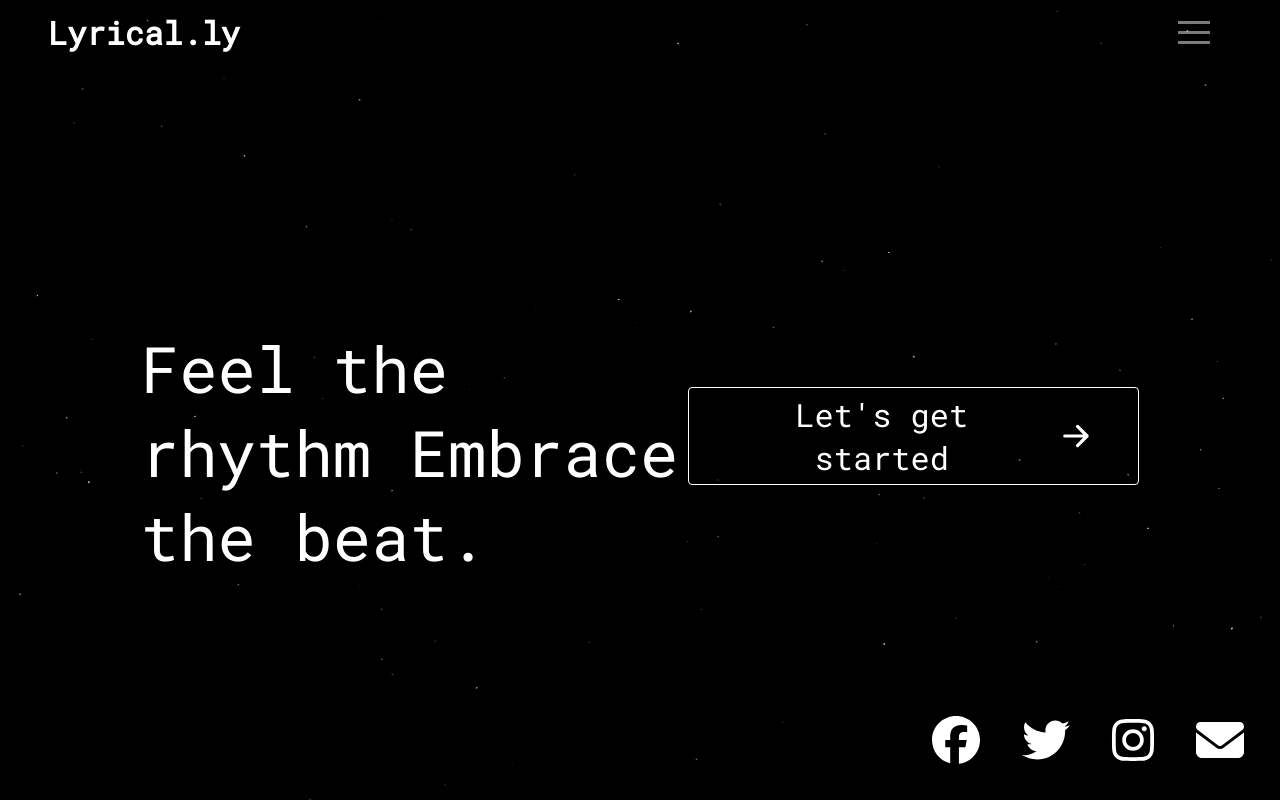
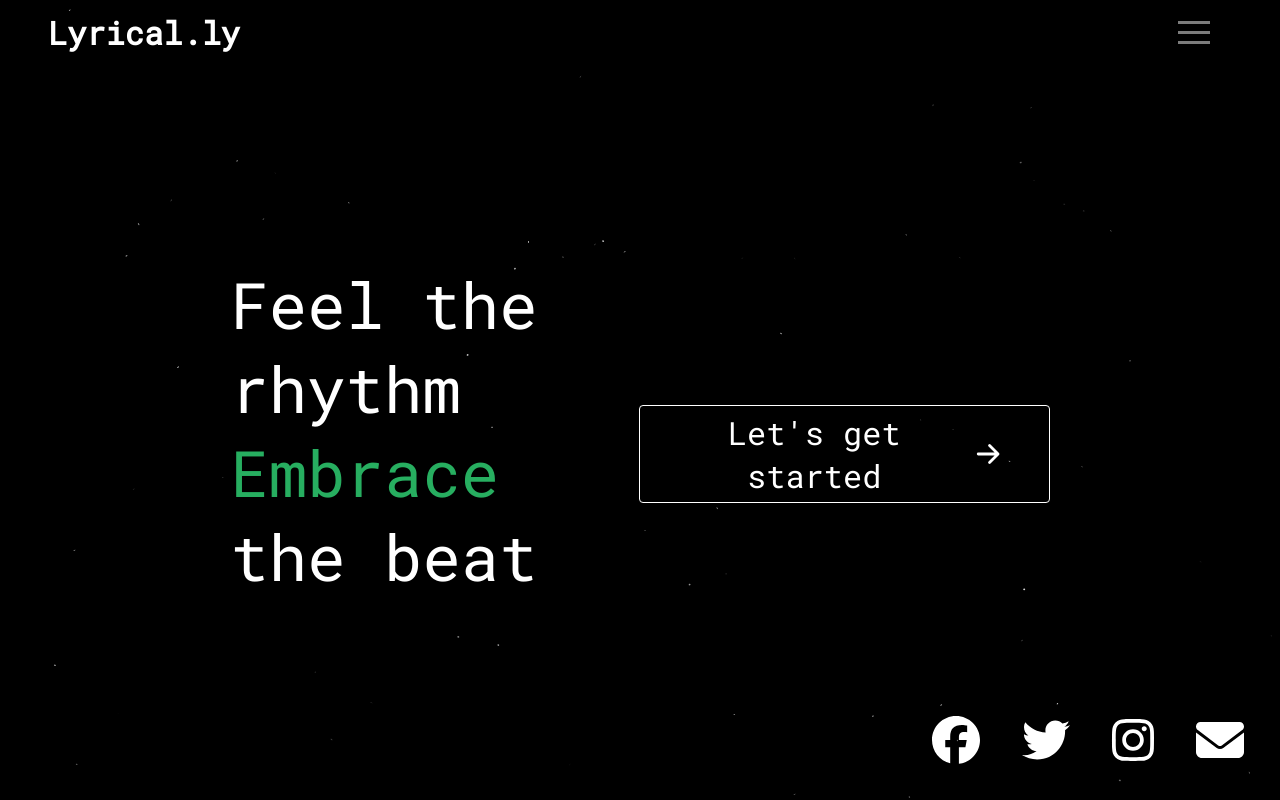
Before and after one commit to Ed-ward239/Lyrical.ly, a React (Create React App) app in the folder lyrical/: page / in a window 1280 px wide. Built offline with nearby package versions, Linux system fonts and the light colour scheme.

Commit message:
edit typewritter

```diff
--- a/lyrical/src/components/MainPage.css
+++ b/lyrical/src/components/MainPage.css
@@ -3,6 +3,7 @@
     font-family: 'Roboto Mono', monospace;
     margin: 0;
     background-color: transparent;
+    /* border: 1px solid red; */
 }
 body::-webkit-scrollbar {
   display: none;
@@ -13,10 +14,11 @@ body::-webkit-scrollbar {
     justify-content: space-between;
     align-items: flex-end;
     height: 78vh;
-    padding: 0 11%;
+    padding: 0 18%;
   }
 
   .SiteSlogan {
+
     font-size: 4rem;
     text-align: left;
     margin-left: 0%;
@@ -70,6 +72,6 @@ body::-webkit-scrollbar {
 
  }
 
-  .Typewriter__cursor{
-    color: transparent;
-  }
+  /* .Typewriter__cursor{
+    color: blue;
+  } */
--- a/lyrical/src/components/MainPage.js
+++ b/lyrical/src/components/MainPage.js
@@ -5,24 +5,34 @@ import './MainPage.css';
 
 export default function MainPage() {
 
-  var typewriter = new Typewriter(MainPage,{
-    loop: true,
-    delay: 1000,
-  });
+// this is for javascript, not suitable to react
+
+  // var typewriter = new Typewriter(MainPage,{
+  //   delay: 1,
+  // });
 
   return (
     <div className="main-page">
       <div className="SiteSlogan">
       <Typewriter
+        options={{
+          delay: 75,
+          loop:false,
+        }}
+
         onInit={(typewriter) => {
-            typewriter.typeString("Feel the rhythm \nEmbrace the beat...")
+          typewriter
+            .typeString("Feel the rhythm")
             .pauseFor(300)
+            .typeString('\n<span style="color: #27ae60;">Embrace</span> the beat')
+            .callFunction(() => {
+              const cursor = document.querySelector('.Typewriter__cursor');
+              cursor.style.color = "transparent";
+            })
+
             .start();
-              Option={
-                autoStart: true,
-                loop: true,
-              }
         }}
+
       />
       </div>
 
```
Lines whose indentation alone changed are shown as unchanged.
